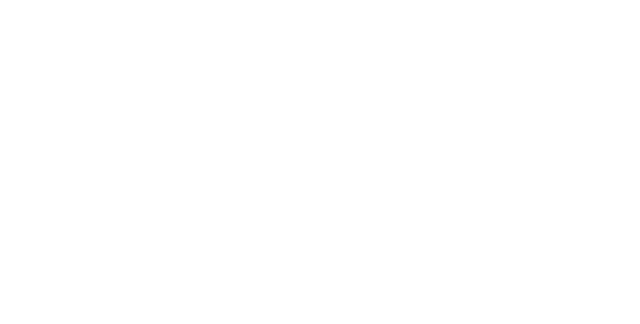
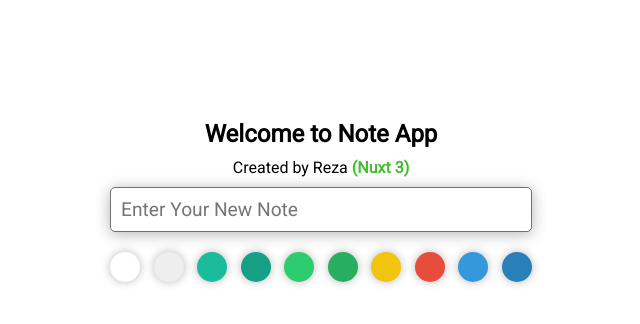
Before and after one commit to Reza-Golnari/Note-App, a Nuxt app: page / in a window 1280 px wide. Shown: the top 324 px of the page, without its empty margins (319-959 px from the left). Built offline with nearby package versions, Linux system fonts and the light colour scheme.

Commit message:
Create add note section

```diff
--- a/app.vue
+++ b/app.vue
@@ -1,5 +1,119 @@
 <template>
-  <div></div>
+  <div class="container">
+    <section class="container__add-note-box">
+      <h2>Welcome to Note App</h2>
+      <p>Created by Reza <span>(Nuxt 3)</span></p>
+      <input
+        type="text"
+        class="container__add-note-box__input"
+        placeholder="Enter Your New Note"
+      />
+      <div class="container__add-note-box__color-container">
+        <span
+          class="container__add-note-box__color-container__color"
+          style="--clr: #fff"
+        >
+        </span>
+        <span
+          class="container__add-note-box__color-container__color"
+          style="--clr: #eee"
+        >
+        </span>
+        <span
+          class="container__add-note-box__color-container__color"
+          style="--clr: #1abc9c"
+        >
+        </span>
+        <span
+          class="container__add-note-box__color-container__color"
+          style="--clr: #16a085"
+        >
+        </span>
+        <span
+          class="container__add-note-box__color-container__color"
+          style="--clr: #2ecc71"
+        >
+        </span>
+        <span
+          class="container__add-note-box__color-container__color"
+          style="--clr: #27ae60"
+        >
+        </span>
+        <span
+          class="container__add-note-box__color-container__color"
+          style="--clr: #f1c40f"
+        >
+        </span>
+        <span
+          class="container__add-note-box__color-container__color"
+          style="--clr: #e74c3c"
+        >
+        </span>
+        <span
+          class="container__add-note-box__color-container__color"
+          style="--clr: #3498db"
+        >
+        </span>
+        <span
+          class="container__add-note-box__color-container__color"
+          style="--clr: #2980b9"
+        >
+        </span>
+      </div>
+    </section>
+  </div>
 </template>
 
 <script setup></script>
+
+<style>
+.container {
+  width: 100%;
+  height: 85vh;
+  display: flex;
+  flex-direction: column;
+  align-items: center;
+  row-gap: 50px;
+}
+
+.container__add-note-box {
+  display: flex;
+  flex-direction: column;
+  align-items: center;
+  justify-content: center;
+  row-gap: 10px;
+}
+
+.container__add-note-box p span {
+  color: #44bd32;
+  font-weight: 700;
+}
+
+.container__add-note-box__input {
+  all: unset;
+  width: clamp(250px, 400px, 400px);
+  padding: 10px;
+  border: 1px solid #0000008e;
+  border-radius: 5px;
+  box-shadow: 0 2px 15px #0000004d;
+  font-size: 1.2rem;
+}
+
+.container__add-note-box__color-container {
+  margin-top: 10px;
+  width: 100%;
+  display: flex;
+  align-items: center;
+  justify-content: space-between;
+  gap: 5px;
+}
+
+.container__add-note-box__color-container__color {
+  width: 30px;
+  height: 30px;
+  border-radius: 50%;
+  background: var(--clr);
+  box-shadow: 0 0 10px #00000049;
+  cursor: pointer;
+}
+</style>
--- /dev/null
+++ b/assets/css/main.css
@@ -0,0 +1,19 @@
+@import url("https://fonts.googleapis.com/css2?family=Roboto&display=swap");
+* {
+  margin: 0;
+  padding: 0;
+  box-sizing: border-box;
+}
+
+*::-webkit-scrollbar {
+  display: none;
+}
+
+body {
+  width: 100%;
+  height: 100vh;
+  font-family: "Roboto", sans-serif;
+  display: flex;
+  align-items: flex-end;
+  justify-content: center;
+}
--- a/nuxt.config.ts
+++ b/nuxt.config.ts
@@ -1,4 +1,5 @@
 // https://nuxt.com/docs/api/configuration/nuxt-config
 export default defineNuxtConfig({
-  devtools: { enabled: true }
-})
+  devtools: { enabled: true },
+  css: ["~/assets/css/main.css"],
+});
```
